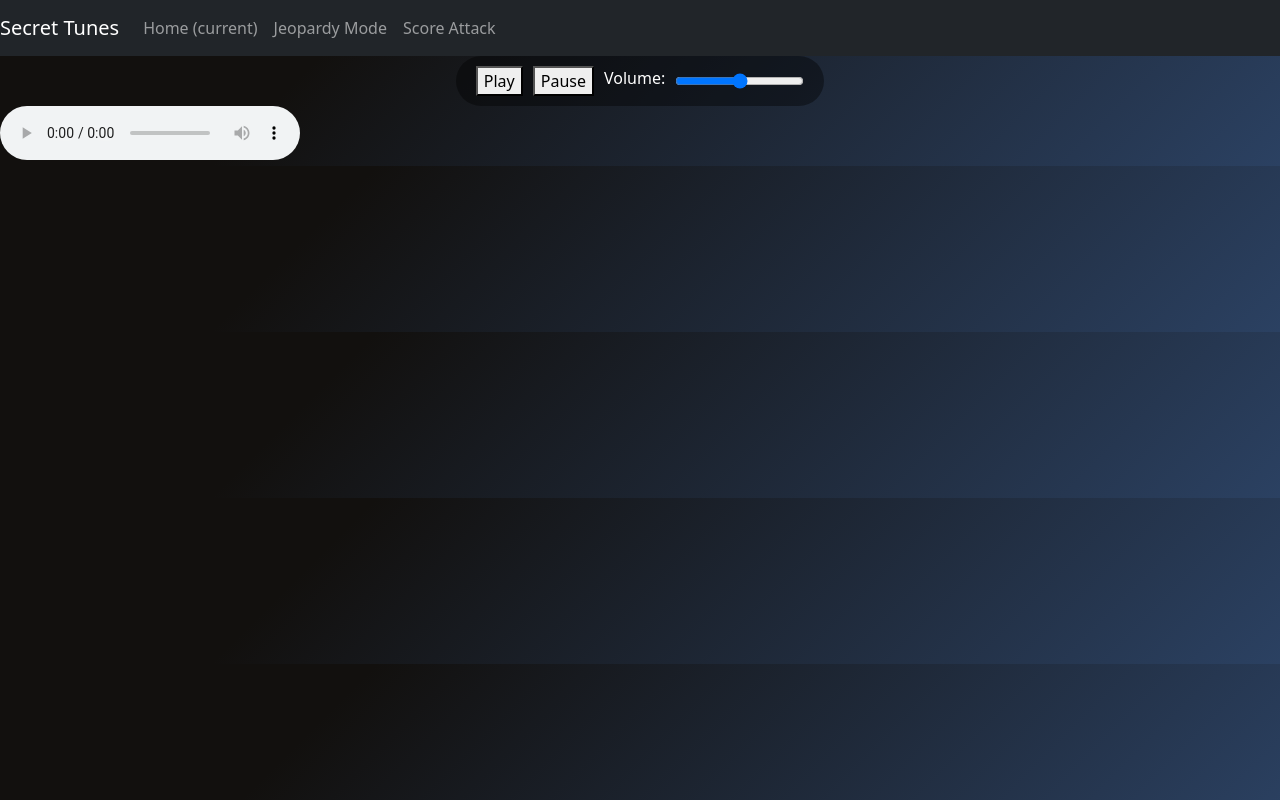
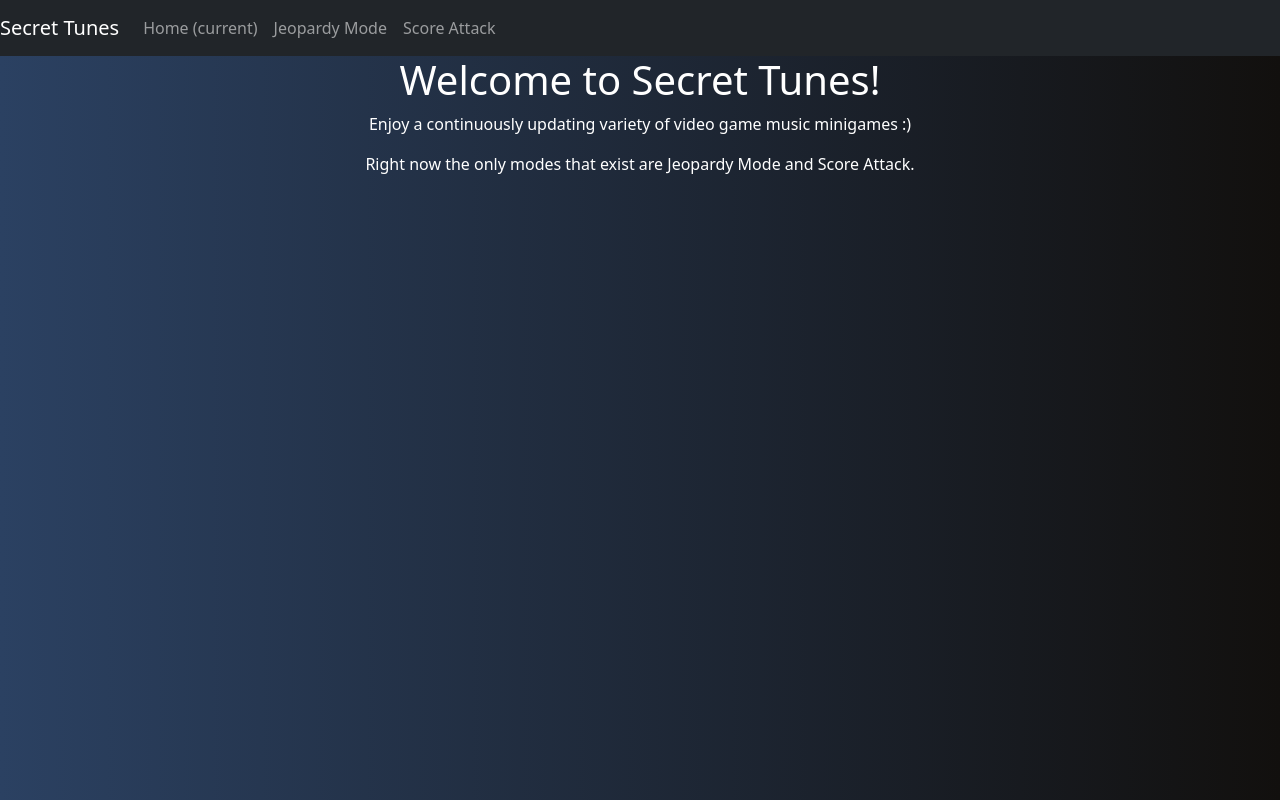
Before and after one commit to brandonrse/secret-tunes, a plain HTML site: page index.html in a window 1280 px wide. Drawn offline with nearby package versions, Linux system fonts and the light colour scheme.

Commit message:
edited home screen

```diff
--- a/index.html
+++ b/index.html
@@ -28,16 +28,20 @@
     </div>
   </nav>
 
-  <div id="player"></div>
+  <!-- <div id="player"></div>
 <div id="custom-controls">
   <button id="play">Play</button>
   <button id="pause">Pause</button>
   <label for="volume-slider">Volume:</label>
   <input type="range" id="volume-slider" min="0" max="100" value="50">
-</div>
+</div> -->
+  <div class="container">
+    <h1 class="text-center">Welcome to Secret Tunes!</h1>
+    <p class="text-center">Enjoy a continuously updating variety of video game music minigames :)</p>
+    <p class="text-center">Right now the only modes that exist are Jeopardy Mode and Score Attack.</p>
+  </div>
 
-
-  <script src="/scripts/index.js" crossorigin="anonymous"></script>
+  <!-- <script src="/scripts/index.js" crossorigin="anonymous"></script> -->
   <script src="https://cdn.jsdelivr.net/npm/bootstrap@5.3.3/dist/js/bootstrap.bundle.min.js" integrity="sha384-YvpcrYf0tY3lHB60NNkmXc5s9fDVZLESaAA55NDzOxhy9GkcIdslK1eN7N6jIeHz" crossorigin="anonymous"></script>
 </body>
 </html>
--- a/scripts/streak.js
+++ b/scripts/streak.js
@@ -238,6 +238,7 @@ function streakFormSubmit(event) {
     randomSongName = getSongName(randomSong.title)
   }
   if (randomSongName === songInputValue) {
+    streakBtn.disabled = true;
     console.log('Correct! Choosing next song...');
     resultText.innerHTML = '✔️';
     songInput.innerHTML = '';
@@ -257,6 +258,7 @@ function streakFormSubmit(event) {
       resultText.textContent = '';
       timerElement.textContent = '';
       loadRandomSong(songsCsv);
+      streakBtn.disabled = false;
       timerElement.style.display = 'none';
     });
 
--- a/styles.css
+++ b/styles.css
@@ -2,7 +2,7 @@ body {
   background-color: rgb(37, 37, 37)!important;
   color: white!important;
   background-color: #2b4162;
-  background-image: linear-gradient(315deg, #2b4162 0%, #12100e 74%);
+  background-image: linear-gradient(90deg, #2b4162 0%, #12100e 100%);
 
 }
 
```
